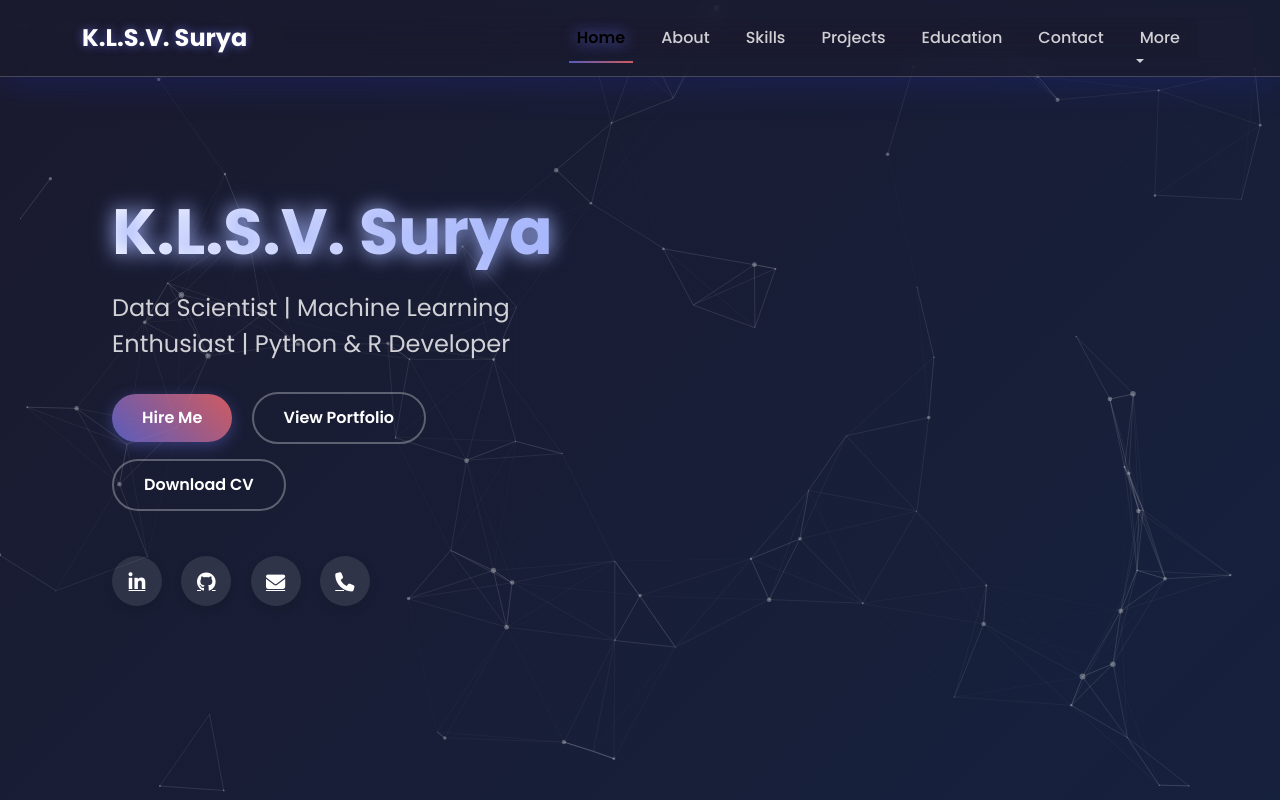
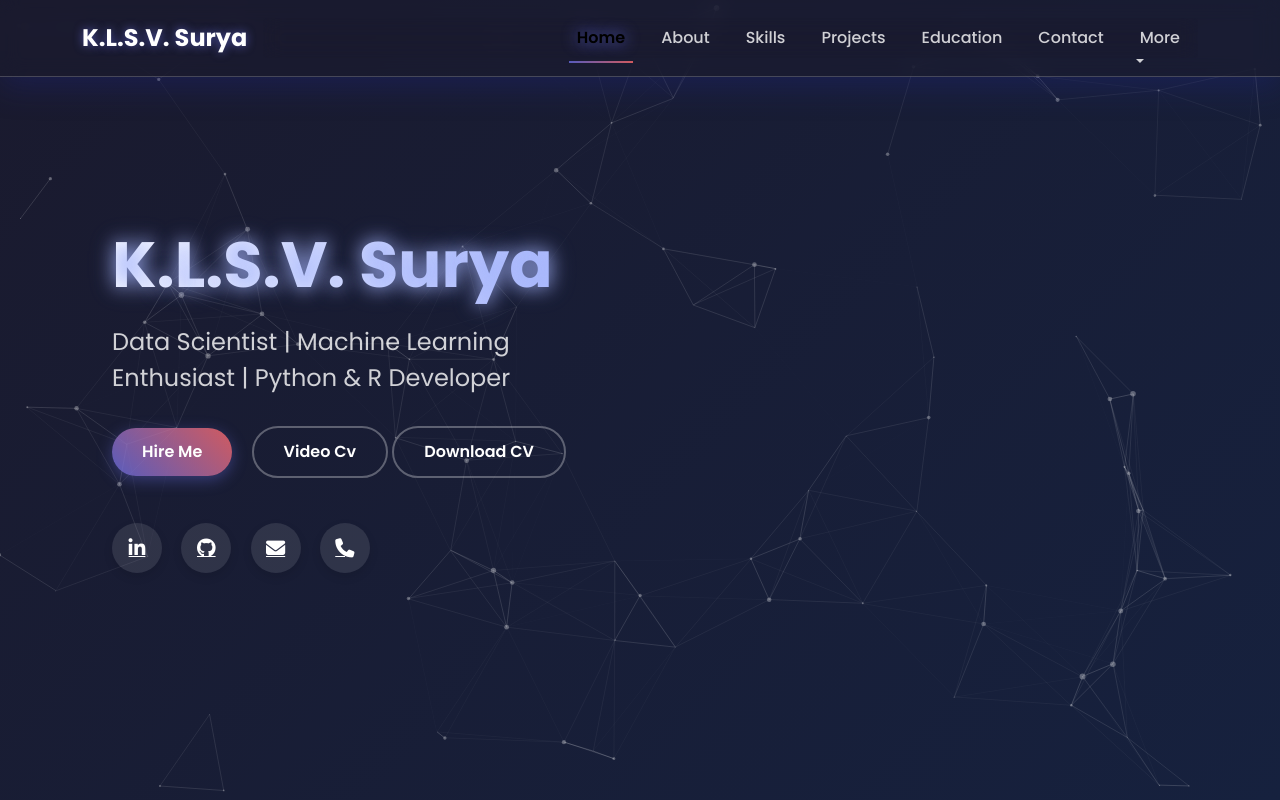
Before and after one commit to klsvsurya/Portifolio, a plain HTML site: page index.html in a window 1280 px wide. Shown: the top 800 px of the page. Drawn offline with nearby package versions, Linux system fonts and the light colour scheme; animation ran at ten frames a second.

Commit message:
Update index.html

```diff
--- a/index.html
+++ b/index.html
@@ -768,7 +768,7 @@
                         <p class="hero-subtitle">Data Scientist | Machine Learning Enthusiast | Python & R Developer</p>
                         <div class="hero-buttons">
                             <a href="#contact" class="btn btn-primary-custom">Hire Me</a>
-                            <a href="#projects" class="btn btn-secondary-custom">View Portfolio</a>
+                            <a href="video.mp4" class="btn btn-secondary-custom">Video Cv</a>
                             <a href="https://drive.google.com/file/d/1_Ljt9aKTzXd1wAWO8JRrS_xYFApuhY-u/view?usp=drive_link" class="btn btn-secondary-custom">Download CV</a>
                         </div>
                         <div class="social-icons">
```
